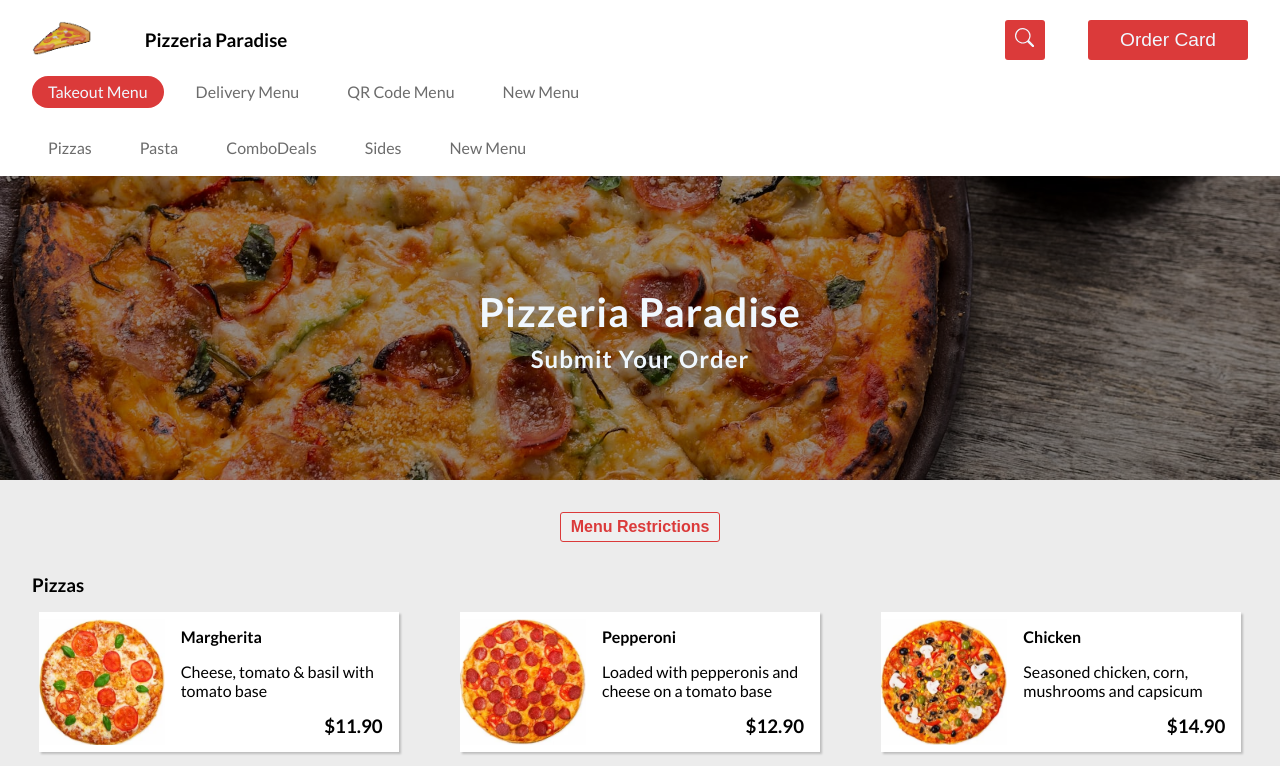
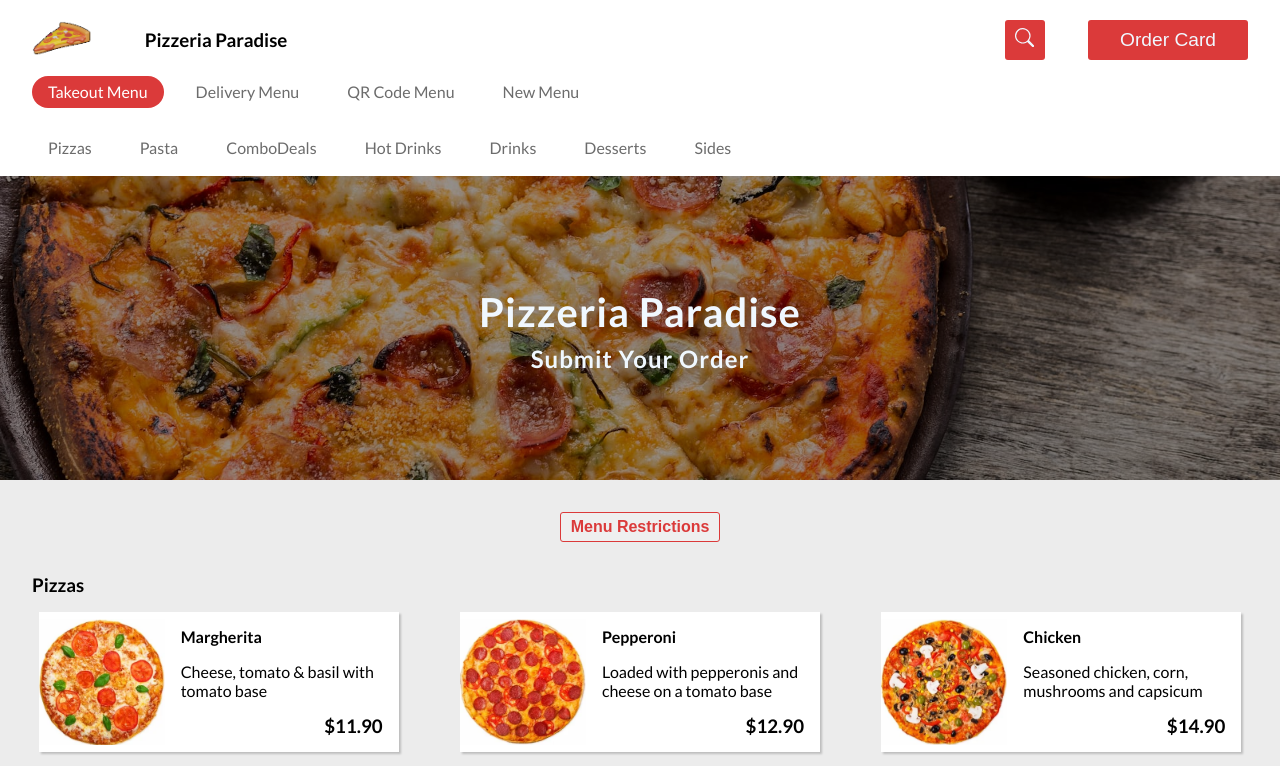
Before and after one commit to ajarek/react-57-vite-pizzeria-online-ordering-system, a React (Vite) app: page / in a window 1280 px wide. Shown: the top 766 px of the page. Built offline with nearby package versions, Linux system fonts and the light colour scheme.

Commit message:
added footer & active navigation

```diff
--- a/src/App.jsx
+++ b/src/App.jsx
@@ -2,6 +2,7 @@ import Header from './components/Header/Header'
 import MenuSection from './components/MenuSection/MenuSection'
 import InfoSection from './components/InfoSection/InfoSection'
 import Contact from './components/Contact/Contact'
+import Footer from './components/Footer/Footer'
 
 
 function App() {
@@ -12,7 +13,7 @@ function App() {
       <MenuSection />
       <InfoSection/>
       <Contact />
-
+     <Footer/>
     </div>
   )
 }
--- a/src/components/Contact/Contact.css
+++ b/src/components/Contact/Contact.css
@@ -1,10 +1,12 @@
 .contact{
   width: 100%;
+  height: 400px;
   padding: 2rem;
   display: flex;
   flex-direction: column;
   align-items: center;
   justify-content: center;
+  position: relative;
 }
 .contact h2{
   margin-bottom: 2rem;
--- /dev/null
+++ b/src/components/Footer/Footer.css
@@ -0,0 +1,28 @@
+.footer{
+  width: 100%;
+  height: 400px;
+  background-color: #2d2d2d;
+  color: #fff;
+  padding: 4rem;
+  display: flex;
+  flex-direction: column;
+  align-items: center;
+  justify-content: flex-end;
+}
+.footer .social{
+  width: 320px;
+  border-bottom:1px solid #fff;
+  padding-bottom: 2rem;
+  font-size: 1.5rem;
+  display: flex;
+  justify-content: space-evenly;
+}
+.footer .social a{
+  color: #fff;
+}
+.footer .powered-by{
+  margin-top: 1rem;
+}
+.footer .powered-by a{
+  color: #db3a3a;
+}
--- /dev/null
+++ b/src/components/Footer/Footer.jsx
@@ -0,0 +1,21 @@
+import React from 'react'
+import { FaFacebookSquare,FaInstagramSquare, FaTwitterSquare,FaYoutubeSquare, FaPinterestSquare } from 'react-icons/fa';
+import './Footer.css'
+const Footer = () => {
+  return (
+    <div className='footer'>
+      <div className="social">
+         <a href=""><FaFacebookSquare/></a>
+          <a href=""><FaInstagramSquare/></a>
+          <a href=""><FaTwitterSquare/></a>
+          <a href=""><FaYoutubeSquare/></a>
+          <a href=""><FaPinterestSquare/></a>
+      </div>
+      <div className="powered-by">
+     <p> Powered By <a href="mailto:ajarek@onet.pl">@jarek</a>| Terms & Conditions</p>
+      </div>
+    </div>
+  )
+}
+
+export default Footer
--- a/src/components/MenuSection/MenuSection.jsx
+++ b/src/components/MenuSection/MenuSection.jsx
@@ -2,18 +2,18 @@ import React from 'react'
 import data from '../../assets/data.json'
 import './MenuSection.css'
 const MenuSection = () => {
-  console.log(data.pizza)
+
   return (
-    <section className='dish-section'>
-      <div className='menu-btn'>
+    <section  id='pizza' className='dish-section'>
+      <div  className='menu-btn'>
         <button>Menu Restrictions</button>
       </div>
-      <div className='type-dish'>
+      <div  className='type-dish'>
         <h3>Pizzas</h3>
       </div>
       <div
         className='dish-list'
-        id='pizza'
+        id='pasta'
       >
         {data.pizza.map((el) => {
           return (
@@ -36,12 +36,12 @@ const MenuSection = () => {
           )
         })}
       </div>
-      <div className='type-dish'>
+      <div  className='type-dish'>
         <h3>Pasta</h3>
       </div>
       <div
         className='dish-list'
-        id='pasta'
+        id='combo'
       >
         {data.pasta.map((el) => {
           return (
@@ -64,12 +64,12 @@ const MenuSection = () => {
           )
         })}
       </div>
-      <div className='type-dish'>
+      <div  className='type-dish'>
         <h3>Combo Deals</h3>
       </div>
       <div
         className='dish-list'
-        id='combo'
+        id='hot'
       >
         {data.combo.map((el) => {
           return (
@@ -97,7 +97,8 @@ const MenuSection = () => {
       </div>
       <div
         className='dish-list'
-        id='hot'
+
+        id='drinks'
       >
         {data.hotdrinks.map((el) => {
           return (
@@ -125,7 +126,8 @@ const MenuSection = () => {
       </div>
       <div
         className='dish-list'
-        id='drink'
+
+        id='desserts'
       >
         {data.drinks.map((el) => {
           return (
@@ -148,12 +150,13 @@ const MenuSection = () => {
           )
         })}
       </div>
-      <div className='type-dish'>
+      <div  className='type-dish'>
         <h3>Desserts</h3>
       </div>
       <div
         className='dish-list'
-        id='desserts'
+
+        id='sides'
       >
         {data.desserts.map((el) => {
           return (
@@ -176,12 +179,12 @@ const MenuSection = () => {
           )
         })}
       </div>
-      <div className='type-dish'>
+      <div  className='type-dish'>
         <h3>Sides</h3>
       </div>
       <div
         className='dish-list'
-        id='sides'
+
       >
         {data.sides.map((el) => {
           return (
@@ -204,6 +207,7 @@ const MenuSection = () => {
           )
         })}
       </div>
+
     </section>
   )
 }
--- a/src/components/Navigation/Navigation.css
+++ b/src/components/Navigation/Navigation.css
@@ -18,7 +18,7 @@ height: 7vh;
   align-items: center;
   list-style: none;
 }
-.first-list a,.second-list a{
+.nav-link{
   text-decoration: none;
   margin-right:1rem ;
   color: #6c6c6c;
@@ -26,7 +26,11 @@ height: 7vh;
   padding: 0.4rem 1rem;
   border-radius: 25px;
 }
-.first-list a:focus,.second-list a:focus{
-  color: #f0f8ff;
+.active-link{
+  margin-right:1rem ;
+  color: #fff;
   background-color:#db3a3a ;
+  text-decoration: none;
+  border-radius: 25px;
+  padding: 0.4rem 1rem;
 }
--- a/src/components/Navigation/Navigation.jsx
+++ b/src/components/Navigation/Navigation.jsx
@@ -1,23 +1,113 @@
-import React from 'react'
-import'./Navigation.css'
+import React, { useEffect, useState } from 'react'
+import './Navigation.css'
 
 const Navigation = () => {
+  const [activeLink, setActiveLink] = useState('takeout')
+
   return (
     <nav className='nav'>
       <ul className='first-list'>
-        <li ><a style={{background:'#db3a3a',color:'#f0f8ff'}} href="">Takeout Menu</a></li>
-        <li><a href="">Delivery Menu</a></li>
-        <li><a href="">QR Code Menu</a></li>
-        <li><a href="">New Menu</a></li>
-
+        <li>
+          <a
+            className={activeLink === 'takeout' ? 'active-link' : 'nav-link'}
+            onClick={() => setActiveLink('takeout')}
+            href='#'
+          >
+            Takeout Menu
+          </a>
+        </li>
+        <li>
+          <a
+            className={activeLink === 'delivery' ? 'active-link' : 'nav-link'}
+            onClick={() => setActiveLink('delivery')}
+            href='#delivery'
+          >
+            Delivery Menu
+          </a>
+        </li>
+        <li>
+          <a
+            className={activeLink === 'qr' ? 'active-link' : 'nav-link'}
+            onClick={() => setActiveLink('qr')}
+            href='#'
+          >
+            QR Code Menu
+          </a>
+        </li>
+        <li>
+          <a
+            className={activeLink === 'nev' ? 'active-link' : 'nav-link'}
+            onClick={() => setActiveLink('nev')}
+            href='#'
+          >
+            New Menu
+          </a>
+        </li>
       </ul>
       <ul className='second-list'>
-        <li><a href="#pizza">Pizzas</a></li>
-        <li><a href="#pasta">Pasta</a></li>
-        <li><a href="#combo">ComboDeals</a></li>
-        <li><a href="#sides">Sides</a></li>
-        <li><a href="">New Menu</a></li>
-
+        <li>
+          <a
+            className={activeLink === 'pizzas' ? 'active-link' : 'nav-link'}
+            onClick={() => setActiveLink('pizzas')}
+            href='#pizza'
+          >
+            Pizzas
+          </a>
+        </li>
+        <li>
+          <a
+            className={activeLink === 'pasta' ? 'active-link' : 'nav-link'}
+            onClick={() => setActiveLink('pasta')}
+            href='#pasta'
+          >
+            Pasta
+          </a>
+        </li>
+        <li>
+          <a
+            className={activeLink === 'combo' ? 'active-link' : 'nav-link'}
+            onClick={() => setActiveLink('combo')}
+            href='#combo'
+          >
+            ComboDeals
+          </a>
+        </li>
+        <li>
+          <a
+            className={activeLink === 'hot' ? 'active-link' : 'nav-link'}
+            onClick={() => setActiveLink('hot')}
+            href='#hot'
+          >
+            Hot Drinks
+          </a>
+        </li>
+        <li>
+          <a
+            className={activeLink === 'drinks' ? 'active-link' : 'nav-link'}
+            onClick={() => setActiveLink('drinks')}
+            href='#drinks'
+          >
+            Drinks
+          </a>
+        </li>
+        <li>
+          <a
+            className={activeLink === 'desserts' ? 'active-link' : 'nav-link'}
+            onClick={() => setActiveLink('desserts')}
+            href='#desserts'
+          >
+            Desserts
+          </a>
+        </li>
+        <li>
+          <a
+            className={activeLink === 'sides' ? 'active-link' : 'nav-link'}
+            onClick={() => setActiveLink('sides')}
+            href='#sides'
+          >
+            Sides
+          </a>
+        </li>
       </ul>
     </nav>
   )
--- a/src/hooks/Form/Form.css
+++ b/src/hooks/Form/Form.css
@@ -1,4 +1,6 @@
 .form {
+  position: absolute;
+  top: 20%;
   width: 50%;
   height: auto;
   display: flex;
```
